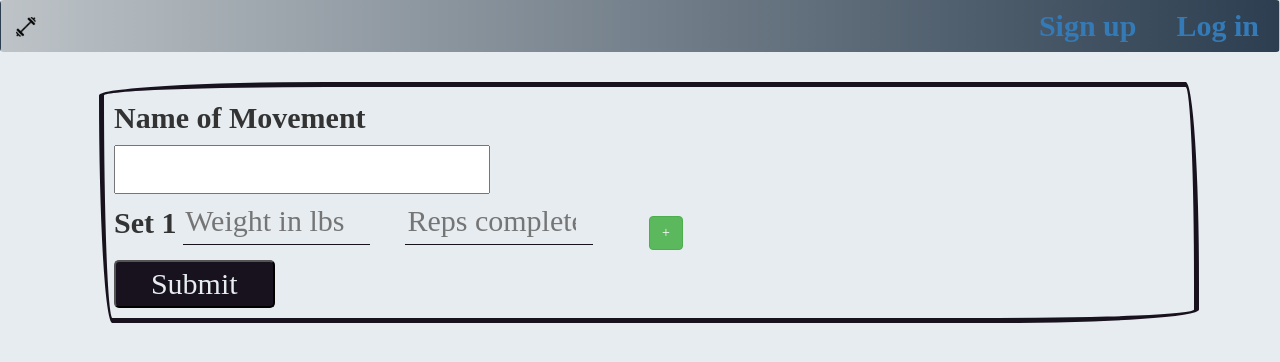
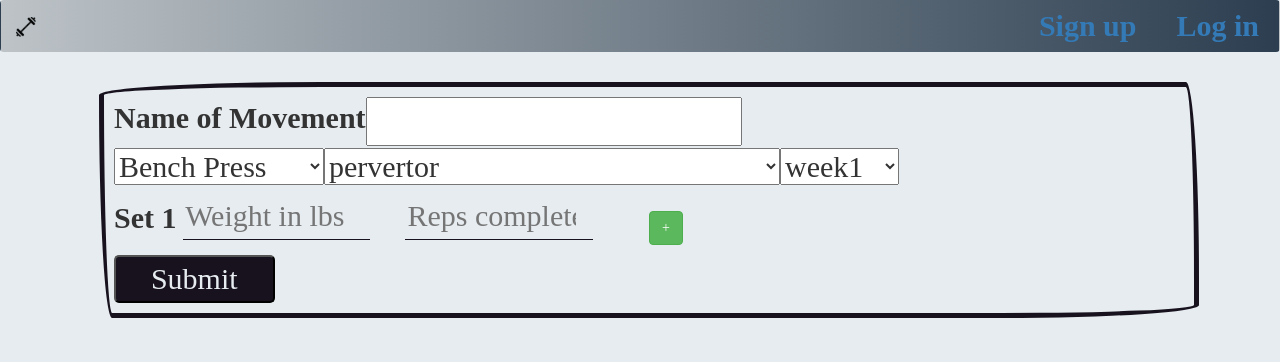
Before and after one commit to Jeremy-Mitchell89/LiftLog-react, a React (Create React App) app: page /users/1/logs/1/movements/new in a window 1280 px wide. Shown: the top 362 px of the page. Built offline with nearby package versions, Linux system fonts and the light colour scheme; a web font is replaced by a local one.

Commit message:
Routine Selectors added

```diff
--- a/src/components/LogDetail.js
+++ b/src/components/LogDetail.js
@@ -30,7 +30,7 @@ class LogDetail extends Component {
               logid={this.props.foundLog._id}
               moveid={move._id}
               isCorrectUser={
-                this.props.currentUser.user.id == this.props.foundLog.user
+                this.props.currentUser.user.id === this.props.foundLog.user
               }
             />
           </div>
@@ -38,7 +38,7 @@ class LogDetail extends Component {
       : null;
     return (
       <div>
-        {this.props.currentUser.user.id == this.props.foundLog.user && (
+        {this.props.currentUser.user.id === this.props.foundLog.user && (
           <div>
             <a
               className="MovementFormShow"
--- a/src/components/LogItem.js
+++ b/src/components/LogItem.js
@@ -1,6 +1,5 @@
 import React, { Component } from "react";
 import Moment from "react-moment";
-import { Link } from "react-router-dom";
 import DefaultProfileImg from "../images/default-profile-image.png";
 import { connect } from "react-redux";
 
--- a/src/components/MovementForm.js
+++ b/src/components/MovementForm.js
@@ -1,8 +1,10 @@
 import React, { Component } from "react";
 import { connect } from "react-redux";
 import { postNewMovement } from "../store/actions/movements";
-import BasicAutocomplete from "./SearchBox";
+import NameOfMovement from "./SearchBox";
 import movementList from "../images/MovementList";
+import routines from "../../src/images/routines";
+import movements from "../../src/images/routines";
 
 class MovementForm extends Component {
   constructor(props) {
@@ -10,7 +12,9 @@ class MovementForm extends Component {
     this.state = {
       title: " ",
       weights: [""],
-      reps: [""]
+      reps: [""],
+      routine: "pervertor",
+      week: ""
     };
     this.handleChangeWeight = this.handleChangeWeight.bind(this);
     this.handleChangeReps = this.handleChangeReps.bind(this);
@@ -58,14 +62,29 @@ class MovementForm extends Component {
     );
     this.setState({ reps });
   }
+  selectorChange(e) {
+    this.setState({ routine: e.target.value });
+  }
   handleNewMovement(e) {
     const { weights, reps } = this.state;
     this.setState({
       weights: [...weights, weights[weights.length - 1]],
       reps: [...reps, reps[reps.length - 1]]
     });
+    console.log(JSON.parse(localStorage.userInfo));
+    console.log(
+      Object.keys(routines).map(routine => (
+        <option value={routine}>{routine}</option>
+      ))
+    );
   }
   render() {
+    let options = Object.keys(routines).map(routine => (
+      <option value={routine}>{routine}</option>
+    ));
+    let weekOptions = Object.keys(routines[this.state.routine]).map(week => (
+      <option value={week}>{week}</option>
+    ));
     let weight = this.state.weights.map((weight, i) => (
       <div
         className="fade-in-set"
@@ -100,11 +119,29 @@ class MovementForm extends Component {
           style={{ display: "flex", flexDirection: "column" }}
           onSubmit={this.handleSubmit}
         >
-          <label>Name of Movement</label>
-          <BasicAutocomplete
-            items={movementList}
-            onChange={selectedItem => this.setState({ title: selectedItem })}
-          />
+          <div style={{ display: "flex", flexDirection: "row" }}>
+            <label>Name of Movement</label>
+            <NameOfMovement
+              items={movementList}
+              onChange={selectedItem => this.setState({ title: selectedItem })}
+            />
+          </div>
+          <div>
+            <select>
+              <option value="benchPress">Bench Press</option>
+              <option value="deadLift">Deadlift</option>
+              <option value="frontSquat">Front Squat</option>
+              <option value="overheadPress">Overhead Press</option>
+            </select>
+            <select
+              value={this.state.routine}
+              onChange={this.selectorChange.bind(this)}
+              id="routineSelector"
+            >
+              {options}
+            </select>
+            <select>{weekOptions}</select>
+          </div>
           <div style={{ display: "flex", flexDirection: "row" }}>
             <div
               style={{ display: "flex", flexDirection: "column", width: "50%" }}
--- a/src/components/SearchBox.js
+++ b/src/components/SearchBox.js
@@ -1,7 +1,7 @@
 import React from "react";
 import Downshift from "downshift";
 
-function BasicAutocomplete({ items, onChange }) {
+function NameOfMovement({ items, onChange }) {
   return (
     <Downshift onChange={onChange}>
       {({
@@ -54,4 +54,4 @@ function BasicAutocomplete({ items, onChange }) {
   );
 }
 
-export default BasicAutocomplete;
+export default NameOfMovement;
--- a/src/containers/Main.js
+++ b/src/containers/Main.js
@@ -12,14 +12,7 @@ import withAuth from "../hocs/withAuth";
 import LogForm from "../containers/LogForm";
 
 const Main = props => {
-  const {
-    authUser,
-    errors,
-    removeError,
-    currentUser,
-    foundLog,
-    updateUser
-  } = props;
+  const { authUser, errors, removeError, currentUser, foundLog } = props;
   return (
     <div className="container">
       <Switch>
--- /dev/null
+++ b/src/images/routines.js
@@ -0,0 +1,90 @@
+const routines = {
+  pervertor: {
+    week1: {
+      weight: [
+        0.4,
+        0.5,
+        0.6,
+        0.65,
+        0.75,
+        0.85,
+        0.65,
+        0.65,
+        0.65,
+        0.65,
+        0.65,
+        0.65,
+        0.65,
+        0.65,
+        0.65,
+        0.65
+      ],
+      reps: [5, 5, 5, 5, 5, 5, 5, 5, 5, 5, 5, 5, 5, 5, 5, 5]
+    },
+    week2: {
+      weight: [0.4, 0.5, 0.6, 0.7, 0.8, 0.9, 0.7, 0.7, 0.7, 0.7, 0.7],
+      reps: [5, 5, 5, 5, 5, 5, 10, 10, 10, 10, 10]
+    },
+    week3: {
+      weight: [0.4, 0.5, 0.6, 0.75, 0.85, 0.95, 0.85, 0.85, 0.85, 0.85, 0.85],
+      reps: [5, 5, 5, 5, 5, 5, 5, 5, 5, 5, 5]
+    },
+    anchor1: {
+      weight: [0.4, 0.5, 0.6, 0.65, 0.75, 0.85],
+      reps: [5, 5, 5, 5, 5, 5]
+    },
+    anchor2: {
+      weight: [0.4, 0.5, 0.6, 0.7, 0.8, 0.9, 0.8, 0.8, 0.8, 0.8, 0.8],
+      reps: [5, 5, 5, 5, 5, 5, 5, 5, 5, 5, 5]
+    },
+    anchor3: {
+      weight: [0.4, 0.5, 0.6, 0.75, 0.85, 0.95],
+      reps: [5, 5, 5, 5, 3, 1]
+    }
+  },
+  BBB_3_month_challenge_month_1: {
+    week1: {
+      weight: [0.4, 0.5, 0.6, 0.65, 0.75, 0.85, 0.5, 0.5, 0.5, 0.5, 0.5],
+      reps: [5, 5, 5, 5, 5, 5, 10, 10, 10, 10, 10]
+    },
+    week2: {
+      weight: [0.4, 0.5, 0.6, 0.7, 0.8, 0.9, 0.5, 0.5, 0.5, 0.5, 0.5],
+      reps: [5, 5, 5, 5, 5, 5, 10, 10, 10, 10, 10]
+    },
+    week3: {
+      weight: [0.4, 0.5, 0.6, 0.75, 0.85, 0.95, 0.5, 0.5, 0.5, 0.5, 0.5],
+      reps: [5, 5, 5, 5, 5, 5, 10, 10, 10, 10, 10]
+    }
+  },
+  BBB_3_month_challenge_month_2: {
+    week1: {
+      weight: [0.4, 0.5, 0.6, 0.65, 0.75, 0.85, 0.6, 0.6, 0.6, 0.6, 0.6],
+      reps: [5, 5, 5, 5, 5, 5, 10, 10, 10, 10, 10]
+    },
+    week2: {
+      weight: [0.4, 0.5, 0.6, 0.7, 0.8, 0.9, 0.6, 0.6, 0.6, 0.6, 0.6],
+      reps: [5, 5, 5, 5, 5, 5, 10, 10, 10, 10, 10]
+    },
+    week3: {
+      weight: [0.4, 0.5, 0.6, 0.75, 0.85, 0.95, 0.6, 0.6, 0.6, 0.6, 0.6],
+      reps: [5, 5, 5, 5, 5, 5, 10, 10, 10, 10, 10]
+    }
+  },
+  BBB_3_month_challenge_month_3: {
+    week1: {
+      weight: [0.4, 0.5, 0.6, 0.65, 0.75, 0.85, 0.7, 0.7, 0.7, 0.7, 0.7],
+      reps: [5, 5, 5, 5, 5, 5, 10, 10, 10, 10, 10]
+    },
+    week2: {
+      weight: [0.4, 0.5, 0.6, 0.7, 0.8, 0.9, 0.7, 0.7, 0.7, 0.7, 0.7],
+      reps: [5, 5, 5, 5, 5, 5, 10, 10, 10, 10, 10]
+    },
+    week3: {
+      weight: [0.4, 0.5, 0.6, 0.75, 0.85, 0.95, 0.7, 0.7, 0.7, 0.7, 0.7],
+      reps: [5, 5, 5, 5, 5, 5, 10, 10, 10, 10, 10]
+    }
+  }
+};
+
+const movements = [" Bench Press", "Squat", "Deadlift", "Overhead Press"];
+export default routines;
```
